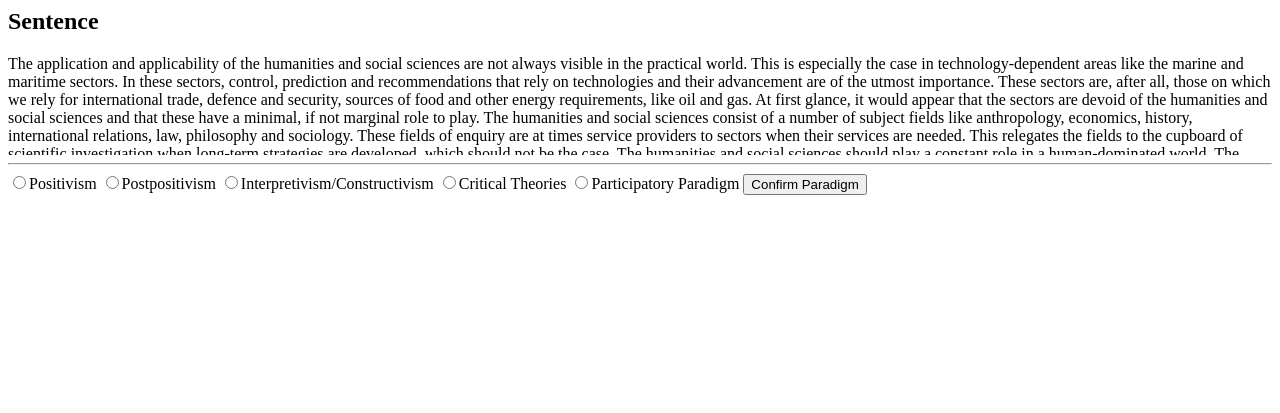
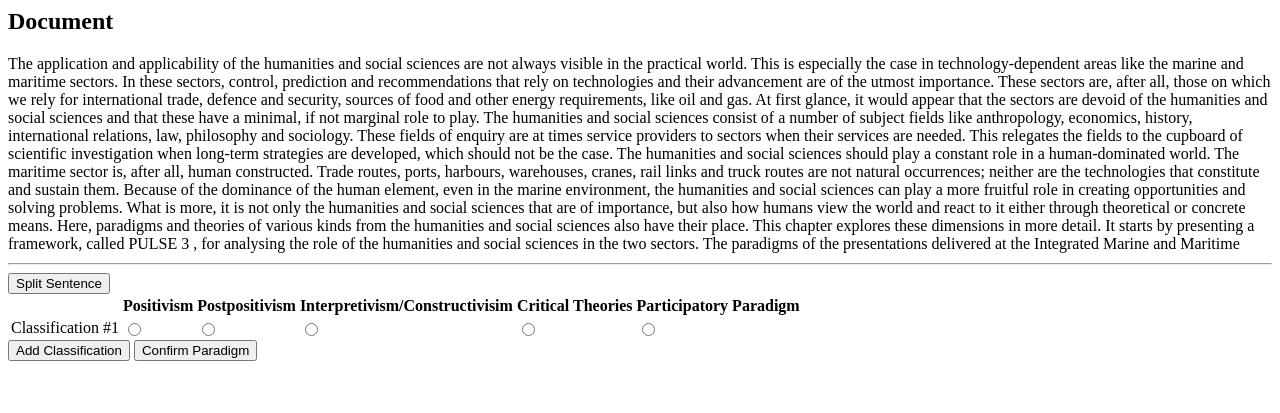
Before and after one commit to lainglo/pulse3, a Django app: a page that uses labelapp/templates/labelapp/labelpage.html in a window 1280 px wide. Shown: the top 413 px of the page. Run offline with Django 3.2, Linux system fonts and the light colour scheme; some libraries are stand-ins or nearby versions.

Commit message:
a bunch of front end changes

```diff
--- a/labelapp/static/labelapp/custom.css
+++ b/labelapp/static/labelapp/custom.css
@@ -1,5 +1,5 @@
 .textdisplay {
   width: 100%;
-  height: 100px;
+  height: 200px;
   overflow: scroll;
 }
--- /dev/null
+++ b/labelapp/static/labelapp/custom.js
@@ -0,0 +1,113 @@
+
+function getSentence(id){
+  return sentences[id].sentence;
+}
+
+function getWord(word_id, sentence_id){
+  var sentence = getSentence(sentence_id);
+  var word = sentence.split(" ")[word_id];
+  return word;
+}
+
+//splitting a sentence for sub classification (for compound sentences)
+
+function splitSentence(split_id){
+  //1 split the sentence display
+  var sentence_id = parseInt(split_id.split(".")[0]),
+      word_id = parseInt(split_id.split(".")[1]);
+
+  var sentence = getSentence(sentence_id-1).split(" ");
+  console.log(sentence)
+  //
+  var sentence_part1 = sentence.slice(0,word_id).join(" "),
+      sentence_part2 = sentence.slice(word_id+1,sentence.length).join(" ");
+
+  var part1_html = "<div><h3>Subsentence Part 1</h3>" + sentence_part1 + "</div>";
+  var part2_html = "<div><h3>Subsentence Part 2</h3>" + sentence_part2 + "</div>";
+
+  $('#selected-sentence').append(part1_html);
+  $('#selected-sentence').append(part2_html);
+
+}
+
+
+//adding a row to a table
+function addTableRowRadio(selector,heading,radio_options){
+
+  var row_html = "<td>" + heading + "</td>";
+  $(selector).append(row_html);
+
+  for (var i=0; i < radio_options.length; i++){
+    row_html = "<td><input type='radio' id='" + radio_options[i].concat(classify_number.toString()) + "'></td>";
+    $(selector).append(row_html);
+  }
+
+}
+
+//add paradigm to form
+function addClassification(selector){
+  console.log("add classification");
+  console.log(selector);
+  classify_number += 1;
+  var subselector = 'classification'.concat(classify_number.toString());
+  console.log(subselector)
+  var row_html = "<tr id='" + subselector + "'></tr>";
+  console.log(row_html);
+  $(selector).append(row_html);
+
+  addTableRowRadio("#".concat(subselector),"Classification #".concat(classify_number.toString()), paradigms);
+}
+
+
+//refer to https://jsfiddle.net/lainglo/0bmqLgt2/1/
+function SelectText(element) {
+    var doc = document
+        , text = doc.getElementById(element)
+        , range, selection
+    ;
+    if (doc.body.createTextRange) {
+        range = document.body.createTextRange();
+        range.moveToElementText(text);
+        range.select();
+    } else if (window.getSelection) {
+        selection = window.getSelection();
+        range = document.createRange();
+        range.selectNodeContents(text);
+        selection.removeAllRanges();
+        selection.addRange(range);
+    }
+}
+
+function parse_paradigm(){
+  var paradigmElements = _.filter($( "form input:radio" ),function(data){if (data.checked) { return data.value }});
+  var paradigms = [];
+  for (i=0; i < paradigmElements.length; i++){
+    paradigms.push(paradigmElements[i].value);
+  }
+  return paradigms;
+}
+
+//knowledge_generation subclassification
+function knowledge_gen(){
+  //taken from http://stackoverflow.com/a/29064649/5411181
+  var metatheory_elements = ['Ontology','Epistemology','Research object','Method','Theory of truth','Validity','Reliability','Training'];
+  var list = '<h2>Knowledge Generation</h2> Which metatheoretical assumption applies? <ul><li>' + metatheory_elements.join('</li><li>') + '</li></ul>';
+  $("#level2").html(list);
+};
+
+//agency subclassification
+function agency(){
+  //taken from http://stackoverflow.com/a/29064649/5411181
+  var metatheory_elements = ['Organising question','Unit of Analysis','Prime empirical focus','Locus of agency','Level of Analysis','Ontology','Recommendations based on specific theoretical assumptions', 'Voice','Ethics','Hegemony','Axiology','Nature of research products','Control'];
+  var list = '<h2>Agency</h2> Which metatheoretical assumption applies? <ul><li>' + metatheory_elements.join('</li><li>') + '</li></ul>';
+  $("#level2").html(list);
+};
+
+//paradigm select
+function paradigm_classify() {
+  var paradigms = parse_paradigm();
+
+  //classify between agency and knowledge generation
+    var classifcation_tag = "Does this sentence fall under <u><a onclick='knowledge_gen()'>knowledge generation</a></u> or <u><a onclick='agency()'> agency</a></u> ?";
+    $("#level1").html(classifcation_tag);
+};
--- a/labelapp/templates/labelapp/labelpage.html
+++ b/labelapp/templates/labelapp/labelpage.html
@@ -7,72 +7,105 @@
         integrity="sha256-ZosEbRLbNQzLpnKIkEdrPv7lOy9C27hHQ+Xp8a4MxAQ="
         crossorigin="anonymous">
 </script>
+<script src="{% static 'labelapp/custom.js' %}"></script>
 
 <body>
-  <h2> Sentence </h2>
+  <h2> Document </h2>
   <div id="display" class="textdisplay"></div>
 
 <hr></hr>
+  <div id="selected-sentence"></div>
+  <input id="split_sentence" value="Split Sentence" type="button" onclick="splitSentence(selected_word_id)"></input>
+
   <div id="classification">
+
+    <table>
+      <thead>
+        <tr id="table-headings"></tr>
+      </thead>
+
+      <tbody id="classification_selection">
         <form id="paradigms">
-      <input type="radio" value="Positivism">Positivism</input>
-      <input type="radio" value="Postpositivism">Postpositivism</input>
-      <input type="radio" value="Interpretivism/Constructivism">Interpretivism/Constructivism</input>
-      <input type="radio" value="Critical Theories">Critical Theories</input>
-      <input type="radio" value="Participatory Paradigm">Participatory Paradigm</input>
+          <tr id="classification1"></tr>
+      </tbody>
+    </table>
+        <input id="add_classification" type="button" onclick="addClassification('#classification_selection');" value="Add Classification"></input>
         <input id="confirm" type="button" onclick="paradigm_classify()" value="Confirm Paradigm"></input>
       </form>
-    <div id="level1"></div>
-    <div id="level2"></div>
 
   </div>
 </body>
 <script src="https://cdnjs.cloudflare.com/ajax/libs/underscore.js/1.8.3/underscore-min.js" type="text/javascript"></script>
 <script>
 
-function parse_paradigm(){
-  var paradigmElements = _.filter($( "form input:radio" ),function(data){if (data.checked) { return data.value }});
-  var paradigms = [];
-  for (i=0; i < paradigmElements.length; i++){
-    paradigms.push(paradigmElements[i].value);
+  window.paradigms = ["Positivism", "Postpositivism","Interpretivism/Constructivisim","Critical Theories","Participatory Paradigm"];
+  window.classify_number = 1;
+  window.selected_word_id = undefined;
+
+  //highlighting the entire selected sentence on click
+  document.onclick = function(e) {
+      if (e.target.className === 'click') {
+          //clear the previously selected word
+          selected_word_id = undefined;
+          classify_number = 1;
+
+/////////////////////////////////////////////////////////////////////////////////////////////////////////////
+
+          var heading_html = "<th></th>";
+
+          for (var i=0; i < paradigms.length; i++){
+            heading_html += "<th id='" + paradigms[i] + "'>" + paradigms[i] + "</th>";
           }
-  return paradigms;
+          $("#table-headings").html(heading_html);
+
+          addTableRowRadio("#classification1","Classification #1", paradigms);
+
+          var sentence_id = e.target.id;
+          SelectText(sentence_id);
+          var sentence_text = sentences[sentence_id-1]["sentence"];
+          var words = sentence_text.split(" ");
+
+          //clear previous text
+          $("#selected-sentence").html("");
+
+          for (var i=0; i < words.length; i++){
+            $("#selected-sentence").append("<a id=" + sentence_id.toString().concat(".".concat(i.toString())) + " class='xyz'> " + words[i] + "</a>");
+          }
       }
 
-//knowledge_generation subclassification
-function knowledge_gen(){
-  //taken from http://stackoverflow.com/a/29064649/5411181
-  var metatheory_elements = ['Ontology','Epistemology','Research object','Method','Theory of truth','Validity','Reliability','Training'];
-  var list = '<h2>Knowledge Generation</h2> Which metatheoretical assumption applies? <ul><li>' + metatheory_elements.join('</li><li>') + '</li></ul>';
-  $("#level2").html(list);
+/////////////////////////////////////////////////////////////////////////////////////////////////////////////
+
+
+      if (e.target.className === 'xyz'){
+          selected_word_id = e.target.id;
+          console.log(selected_word_id);
+          SelectText(selected_word_id);
+      }
   };
 
-//agency subclassification
-function agency(){
-  //taken from http://stackoverflow.com/a/29064649/5411181
-  var metatheory_elements = ['Organising question','Unit of Analysis','Prime empirical focus','Locus of agency','Level of Analysis','Ontology','Recommendations based on specific theoretical assumptions', 'Voice','Ethics','Hegemony','Axiology','Nature of research products','Control'];
-  var list = '<h2>Agency</h2> Which metatheoretical assumption applies? <ul><li>' + metatheory_elements.join('</li><li>') + '</li></ul>';
-  $("#level2").html(list);
-};
+  $(document).ready(function() {
 
-//paradigm select
-function paradigm_classify() {
-  var paradigms = parse_paradigm();
+  //creating the classification table
+  var heading_html = "<th></th>";
 
-  //classify between agency and knowledge generation
-    var classifcation_tag = "Does this sentence fall under <u><a onclick='knowledge_gen()'>knowledge generation</a></u> or <u><a onclick='agency()'> agency</a></u> ?";
-    $("#level1").html(classifcation_tag);
-};
+  for (var i=0; i < paradigms.length; i++){
+    heading_html += "<th id='" + paradigms[i] + "'>" + paradigms[i] + "</th>";
+  }
+  $("#table-headings").html(heading_html);
 
+  addTableRowRadio("#classification1","Classification #1", paradigms);
 
-$(document).ready(function() {
   //declaring the incoming text data
-  var sentences = {{ paper|safe }};
+  window.sentences = {{ paper|safe }};
   console.log(sentences)
+
   //displaying the text into a div
-  $("#display").html(sentences);
+  for (var i=0; i < sentences.length; i++){
+    $("#display").append("<a id=" + sentences[i].id.toString() + " class='click'> " + sentences[i].sentence + ".</a>");
+  }
 
 
   });
+
 </script>
 </html>
--- a/labelapp/views.py
+++ b/labelapp/views.py
@@ -72,9 +72,10 @@ PULSE 3 consists of three components or elements. The first is a paradigm assess
 Table 1), the second is the ethos of analytic eclecticism, and the third is a repertoire of theories.
 The paradigm assessment index calculates the nature of the paradigm found in the marine
 and maritime technology landscape and makes it visible. '''
-    #sentences = dumps(text.split("."))
+    sentences = text.split(".") #this is going to cause errors for cases where a full stop is not used to end a sentence
 
+    sentences = [{"id": i, "sentence": sentences[i-1] } for i in range(1,len(sentences)+1)]
 
     #text = unicodedata.normalize('NFKD',text).encode('ascii','ignore')
 
-    return render(request,'labelapp/labelpage.html',{ "paper" : dumps(text) })
+    return render(request,'labelapp/labelpage.html',{ "paper" : dumps(sentences) })
```
Also changed, not shown: 1 other file. Lines whose indentation alone changed are shown as unchanged.
